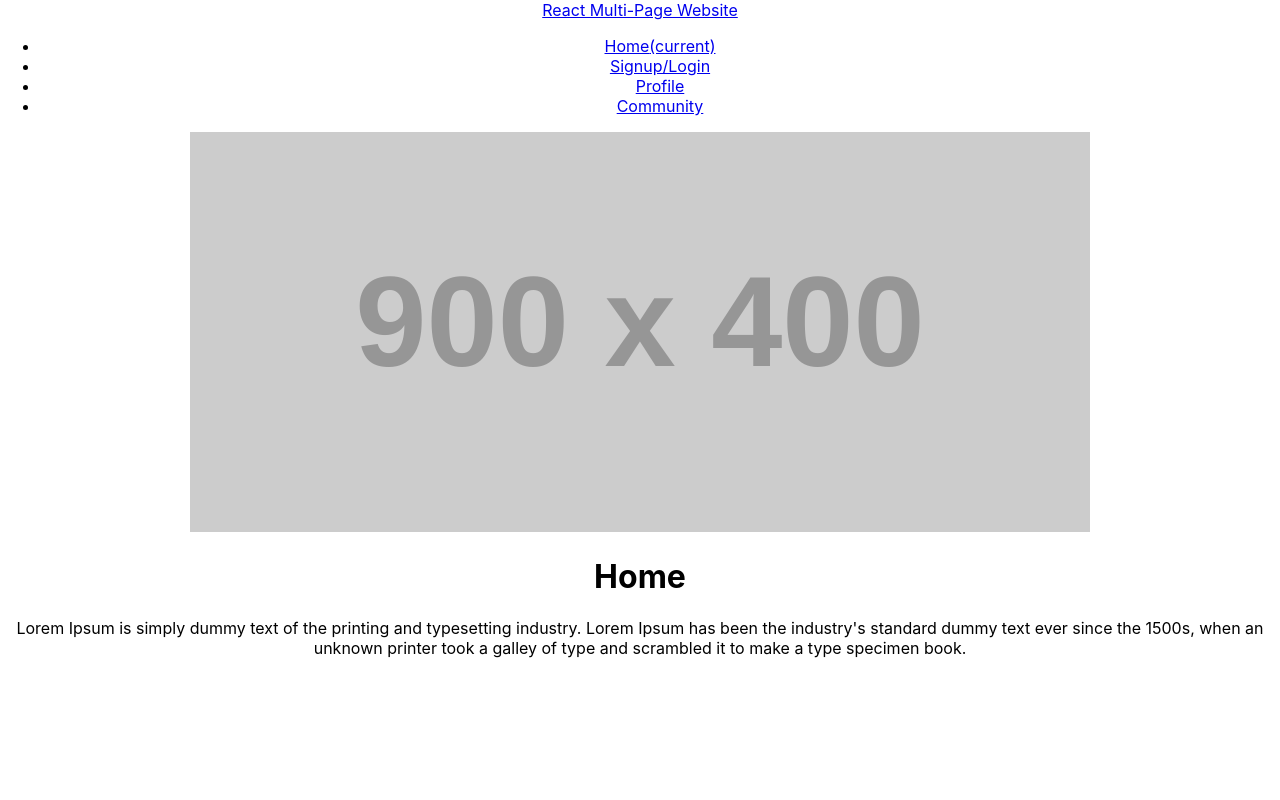
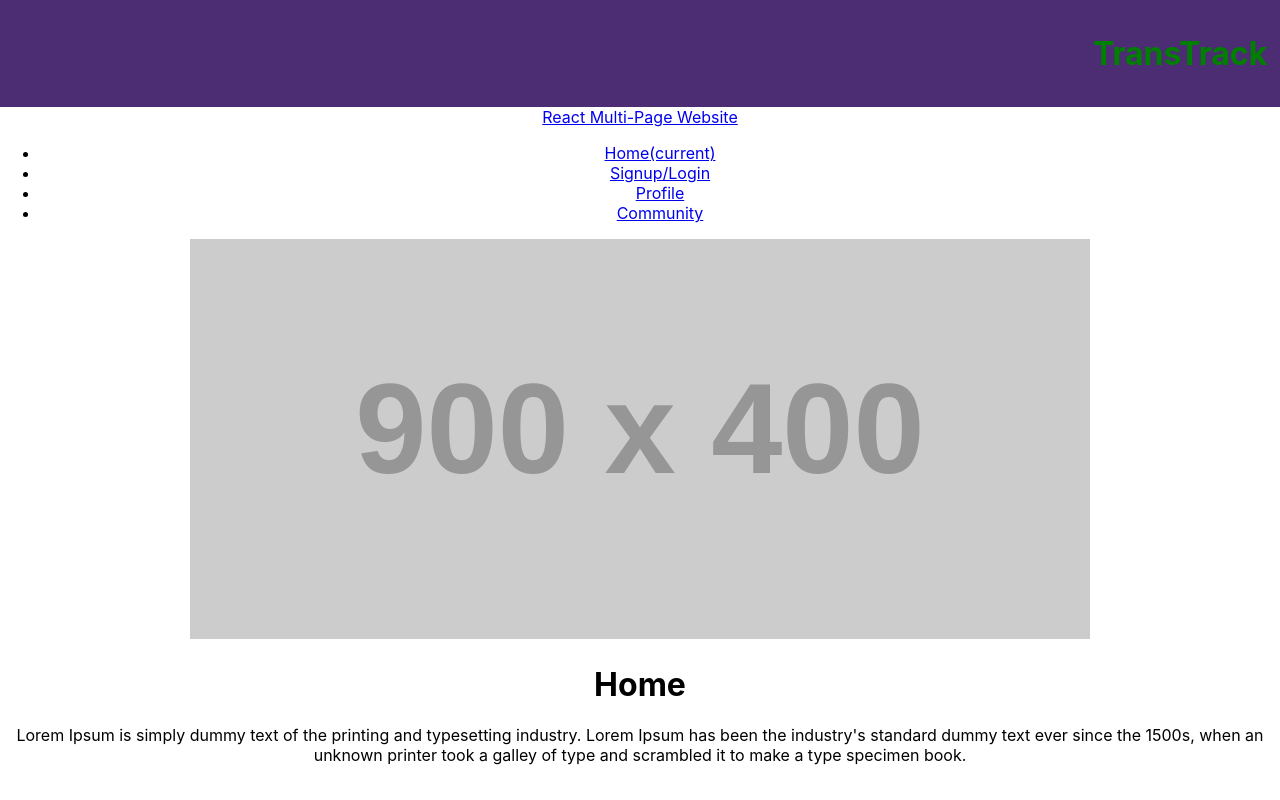
Before and after one commit to PaisleyMeadow/hrt-tracker, a React (Create React App) app: page / in a window 1280 px wide. Built offline with nearby package versions, Linux system fonts and the light colour scheme.

Commit message:
Move Header into ./Components

```diff
--- a/src/App.js
+++ b/src/App.js
@@ -1,11 +1,12 @@
 import logo from './logo.svg';
 import './App.css';
 import { BrowserRouter as Router, Route, Switch } from "react-router-dom";
-import { Navigation, Home, Signup, Profile, Community } from "./Components";
+import { Header, Navigation, Home, Signup, Profile, Community } from "./Components";
 
 function App() {
   return (
     <div className="App">
+      <Header />
       <Router>
         <Navigation />
         <Switch>
--- a/src/Components/index.js
+++ b/src/Components/index.js
@@ -3,3 +3,4 @@ export { default as Home } from "./Home";
 export { default as Profile } from "./Profile";
 export { default as Signup } from "./Signup";
 export { default as Community } from "./Community";
+export { default as Header } from "./Header";
--- a/src/index.js
+++ b/src/index.js
@@ -2,7 +2,6 @@ import React from 'react';
 import ReactDOM from 'react-dom';
 import './index.css';
 import App from './App';
-import Header from './Header'
 import reportWebVitals from './reportWebVitals';
 import { BrowserRouter } from 'react-router-dom';
 
```
Also changed, not shown: src/Components/Header.js (renamed from src/Header.js), src/Components/header.css (renamed from src/header.css).
